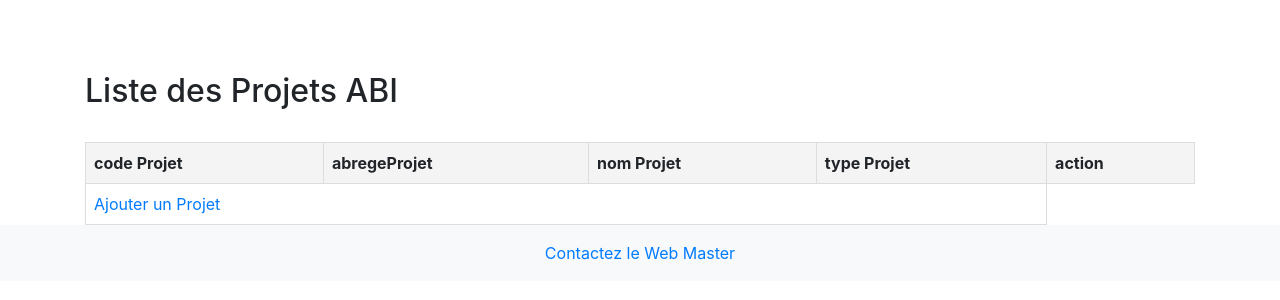
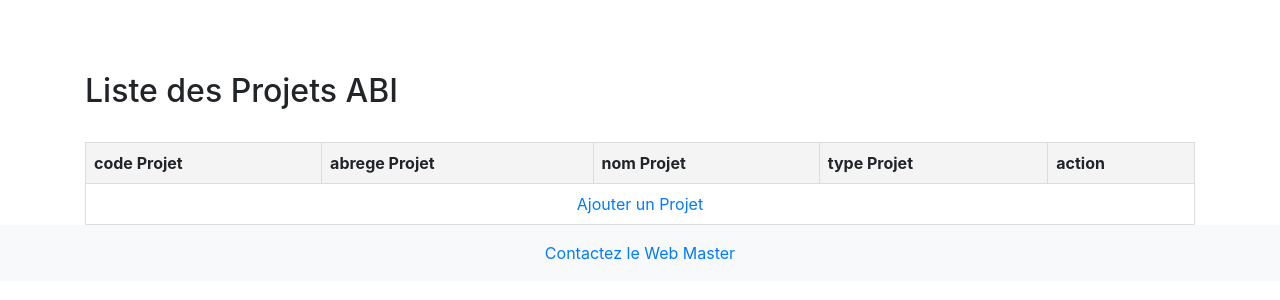
Before and after one commit to karimaweb/ABI, a PHP site: page / in a window 1280 px wide. Shown: the part 56-356 px from the top of the page. Run offline with PHP 8.4, Linux system fonts and the light colour scheme; data that the repository does not hold is empty; some libraries are stand-ins or nearby versions.

Commit message:
style_table

```diff
--- a/index.php
+++ b/index.php
@@ -10,7 +10,7 @@ try {
         if ($_GET["action"] == "suppr") {
             if (isset($_GET["codeProjet"])) {
                 // Supprimer un projet
-                supprimer_projet($_GET["id"]);
+                supprimer_projet($_GET["codeProjet"]);
             } else {
                 throw new Exception("<span style='color:red'>Aucun code projet n'a été envoyé</span>");
             }
--- a/vue/ajoutProjet.php
+++ b/vue/ajoutProjet.php
@@ -9,7 +9,7 @@ ob_start();
 
     <label for="abrege">abregeProjet</label>
     <input type="text" name="abrege" id="abrege" value="<?php if (!empty($_POST["abrege"])) {
-                                                    echo $_POST["prenom"];} ?>" autocomplete="off">
+                                                    echo $_POST["abrege"];} ?>" autocomplete="off">
     <span class="erreur"><?php if (!empty($erreurs["abrege"])) {
         echo $erreurs["abrege"];} ?>
     </span>
--- a/vue/listeProjets.php
+++ b/vue/listeProjets.php
@@ -9,13 +9,12 @@ ob_start();
     <table>
         <tr>
             <th>code Projet</th>
-        <th>abregeProjet</th>
+            <th>abrege Projet</th>
             <th>nom Projet</th>
             <th>type Projet</th>
             <th>action</th>
         </tr>
         <?php
-
         foreach ($projets as $projet) {
             echo "<tr>";
             echo "<td>{$projet['codeProjet']}</td>";
@@ -23,13 +22,18 @@ ob_start();
             echo "<td>{$projet['nomProjet']}</td>";
             echo "<td>{$projet['typeProjet']}</td>";
 
-    echo "<td class='colsuppr'><a href=index.php?action=suppr&codeProjet=$projet[codeProjet]>Supprimer</a></td>";
-    echo "<td class='colsuppr'><a href=index.php?action=modif&codeProjet=$projet[codeProjet]>Modifier</a></td>";
+            echo "<td class='colsuppr'>
+                    <a href='index.php?action=suppr&codeProjet={$projet['codeProjet']}'>Supprimer</a> |
+                    <a href='index.php?action=modif&codeProjet={$projet['codeProjet']}'>Modifier</a>
+                  </td>";
             echo "</tr>";
-
         }
         ?>
-     <tr><td id='montd' colspan='4'><a href="index.php?action=ajouter">Ajouter un Projet</a></td></tr>
+        <tr>
+            <td colspan="5" style="text-align: center;">
+                <a href="index.php?action=ajouter">Ajouter un Projet</a>
+            </td>
+        </tr>
     </table>
 </div>
 
```
Lines whose indentation alone changed are shown as unchanged.
